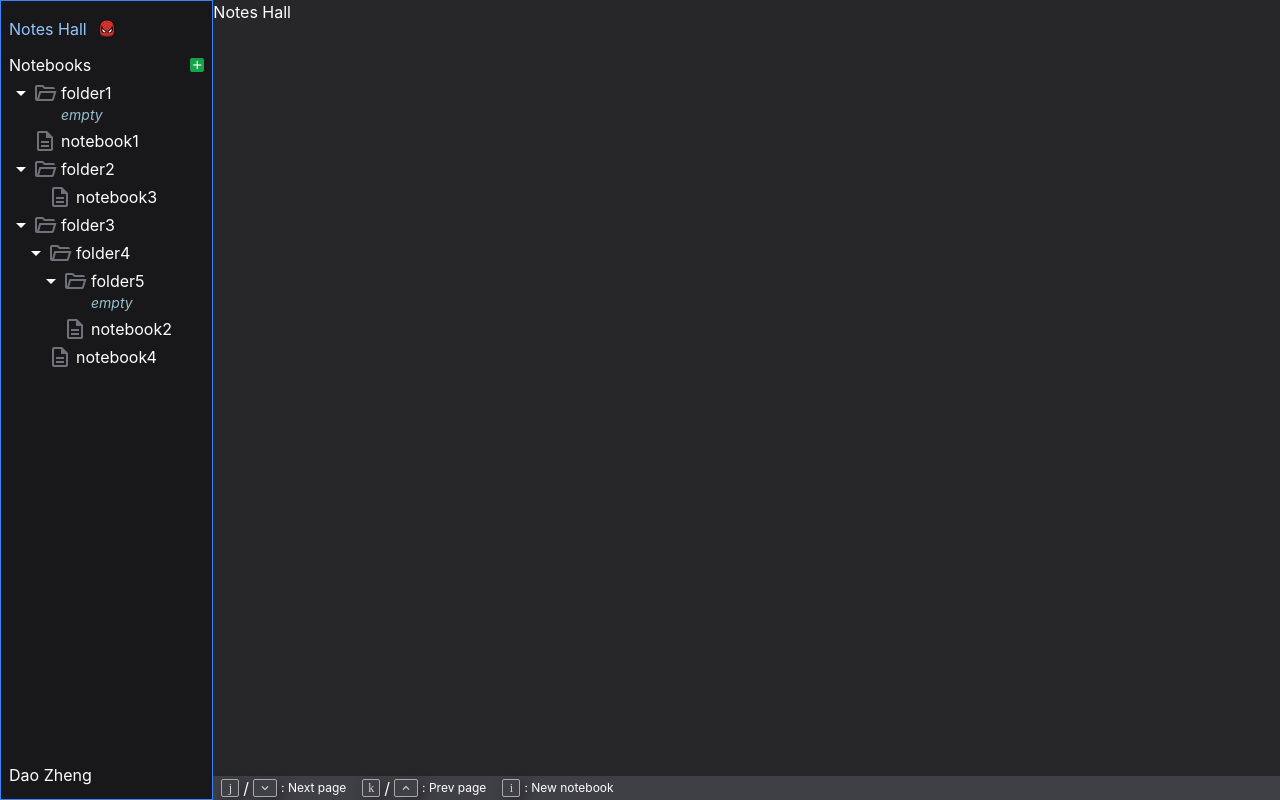
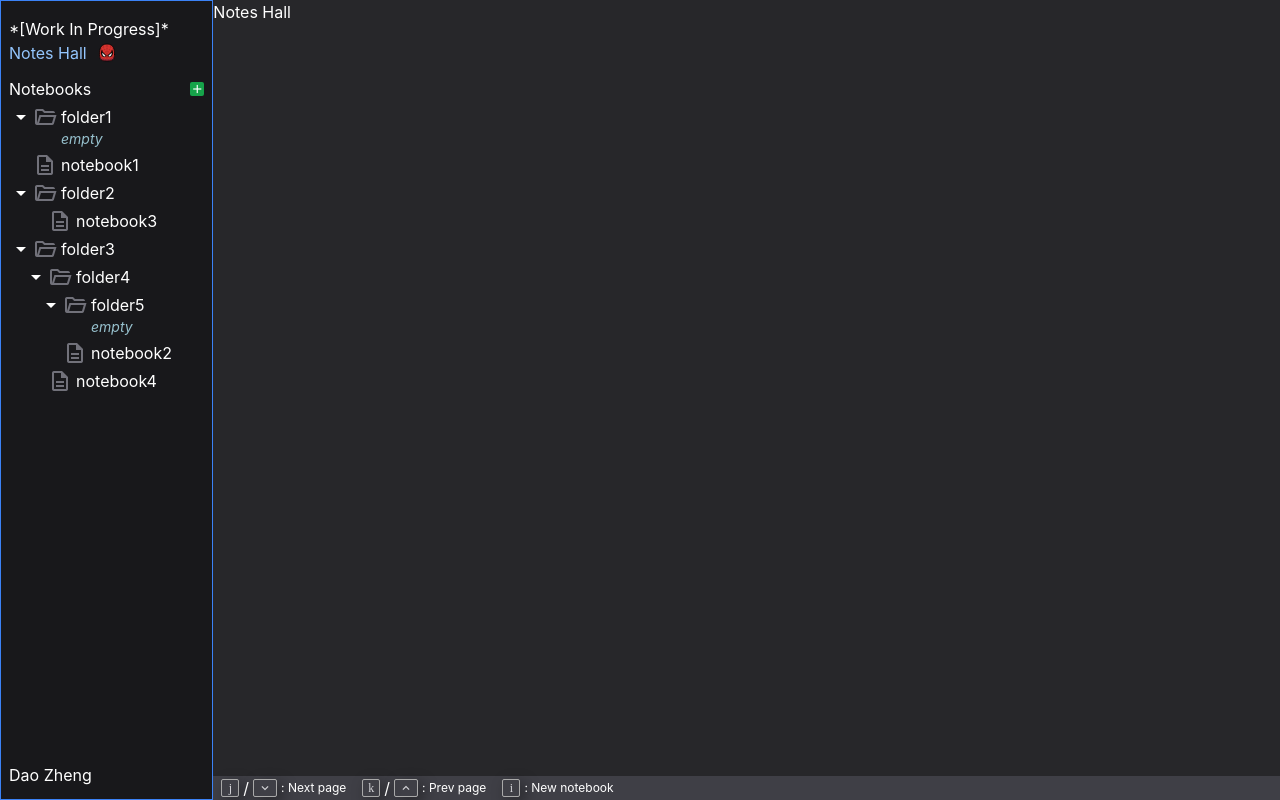
Before and after one commit to daoyzheng/notecraft, a React (Vite) app: page / in a window 1280 px wide. Built offline with nearby package versions, Linux system fonts and the light colour scheme.

Commit message:
Add work in progress tag

```diff
--- a/src/components/globalMenu/GlobalMenu.tsx
+++ b/src/components/globalMenu/GlobalMenu.tsx
@@ -67,6 +67,7 @@ const GlobalMenu = observer(() => {
   return (
     <div className="justify-between flex flex-col h-full">
       <div>
+        <div>*[Work In Progress]*</div>
         <GlobalMenuItem
           isFocused={globalNavigationStore.currentFocusedPage === menuOptions.noteshall}
           onClick={handleNotesHallClick}
```
